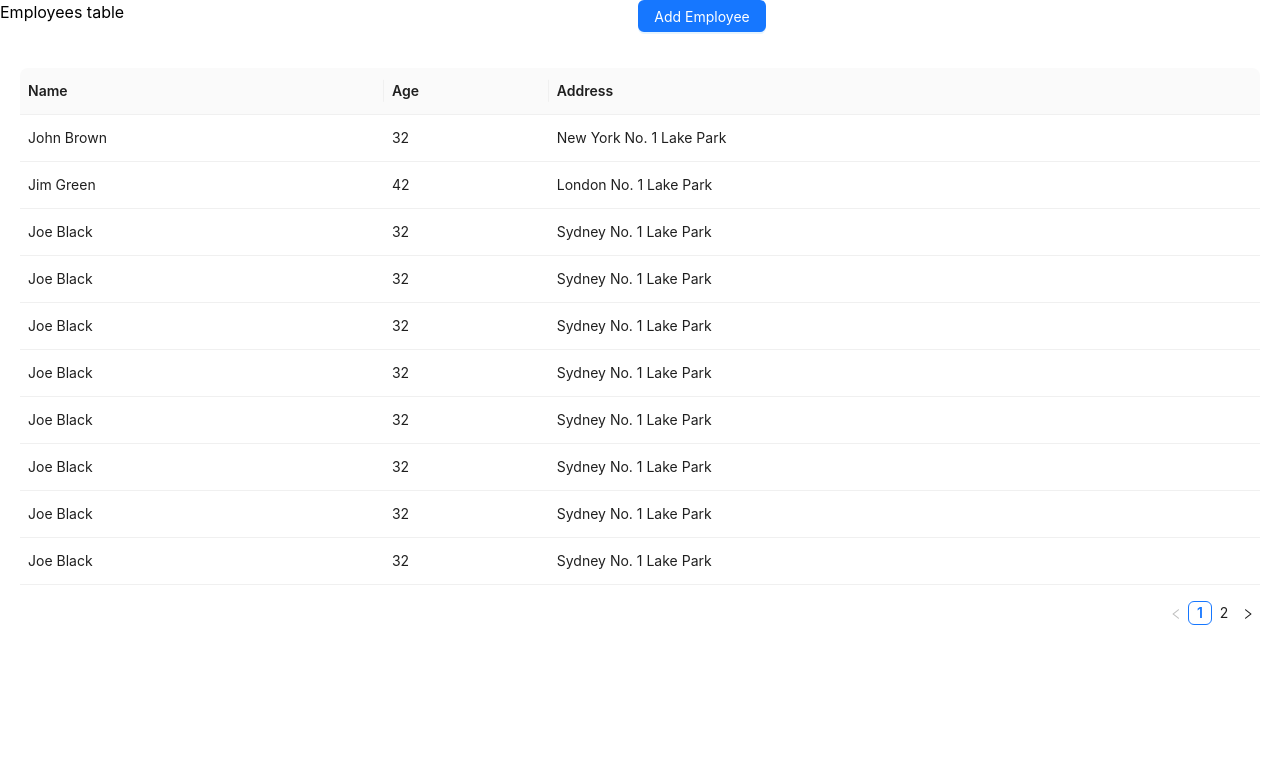
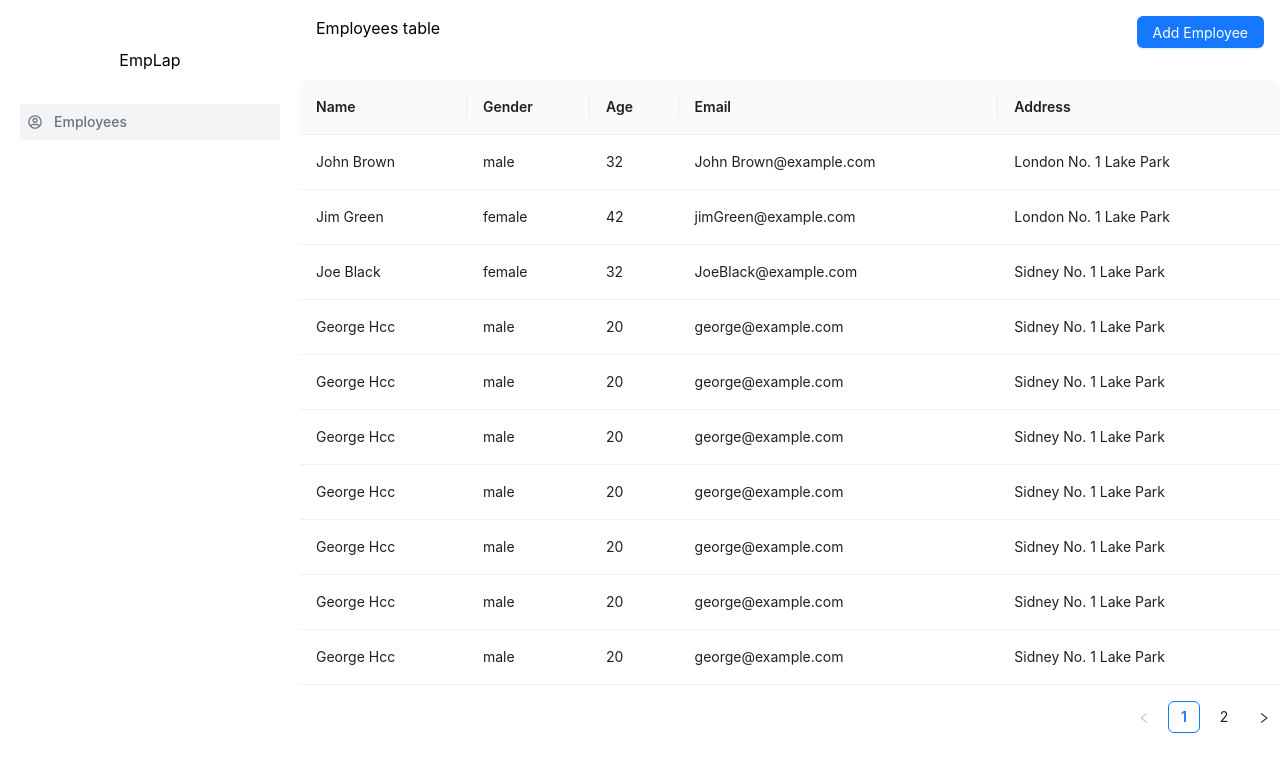
Before and after one commit to hyguette-murinda/restful_fe, a React (Create React App) app: page /employee in a window 1280 px wide. Shown: the top 772 px of the page. Built offline with nearby package versions, Linux system fonts and the light colour scheme.

Commit message:
almost done

```diff
--- a/package.json
+++ b/package.json
@@ -3,14 +3,19 @@
   "version": "0.1.0",
   "private": true,
   "dependencies": {
+    "@dnd-kit/core": "^6.1.0",
+    "@dnd-kit/modifiers": "^7.0.0",
+    "@dnd-kit/sortable": "^8.0.0",
     "@testing-library/jest-dom": "^5.17.0",
     "@testing-library/react": "^13.4.0",
     "@testing-library/user-event": "^13.5.0",
     "antd": "^5.18.0",
     "autoprefixer": "^10.4.19",
+    "dnd-kit": "^0.0.2",
     "postcss-cli": "^11.0.0",
     "react": "^18.3.1",
     "react-dom": "^18.3.1",
+    "react-icons": "^5.2.1",
     "react-router-dom": "^6.23.1",
     "react-scripts": "5.0.1",
     "tailwindcss": "^3.4.4",
--- a/src/components/EmployeeTable.jsx
+++ b/src/components/EmployeeTable.jsx
@@ -4,7 +4,7 @@ import AddModal from "./Modal";
 const EmployeeTable =() =>{
     return(
         <div>
-            <div className="flex justify-between">
+            <div className="flex justify-between m-4">
                 <h2>Employees table</h2>
                 <AddModal />
             </div>
--- a/src/components/Modal.jsx
+++ b/src/components/Modal.jsx
@@ -4,7 +4,7 @@ import EmployeeForm from './employeeForm';
 const AddModal = () => {
     const [open, setOpen] = useState(false);
   return (
-    <>
+    <div className='flex justify-end'>
       <Button type="primary" onClick={() => setOpen(true)}>
         Add Employee
       </Button>
@@ -18,7 +18,7 @@ const AddModal = () => {
       </Modal>
       <br />
       <br />
-    </>
+    </div>
   );
 };
 export default AddModal;
--- /dev/null
+++ b/src/components/SideBar.jsx
@@ -0,0 +1,42 @@
+import React from 'react';
+import { Link } from 'react-router-dom';
+import { AiFillAliwangwang } from "react-icons/ai";
+import { FaRegUserCircle } from "react-icons/fa";
+import { CiLogout } from "react-icons/ci";
+import { RxDashboard } from "react-icons/rx";
+
+
+
+const navigation = [
+
+    {
+      link: "/employee",
+      icon: <FaRegUserCircle />,
+      text: "Employees",
+      badge: null,
+    },
+
+  ];
+
+const SideBar = () => {
+  return <div style={{gridColumn:"1/2",gridRow:"1/3"}} className='flex items-center pt-[3rem]  flex-col  p-5'>
+     <h1>EmpLap</h1>
+    <div className="h-full  w-full flex items-center justify-center pt-8">
+    <ul className="space-y-2 font-medium  flex flex-col h-full w-full  justify-start ">
+        {
+            navigation.map((item,index) => {
+                  return (
+                     <li key={index} className=''>
+                           <Link to={item.link} className="flex items-center  p-2 text-gray-500 text-sm hover:bg-gray-200 bg-gray-100">
+                                 {item.icon}
+                              <span className="ml-3">{item.text}</span>
+                           </Link>
+                     </li>
+                  )
+            })
+        }
+      </ul>
+    </div>
+  </div>;
+};
+export default SideBar;
--- a/src/components/TableContent.jsx
+++ b/src/components/TableContent.jsx
@@ -1,109 +1,289 @@
-import React from 'react';
-import { Divider, Table } from 'antd';
-const columns = [
+import React, { createContext, useContext, useState } from 'react';
+import {
+  closestCenter,
+  DndContext,
+  DragOverlay,
+  PointerSensor,
+  useSensor,
+  useSensors,
+} from '@dnd-kit/core';
+import { restrictToHorizontalAxis } from '@dnd-kit/modifiers';
+import {
+  arrayMove,
+  horizontalListSortingStrategy,
+  SortableContext,
+  useSortable,
+} from '@dnd-kit/sortable';
+import { Table } from 'antd';
+const DragIndexContext = createContext({
+  active: -1,
+  over: -1,
+});
+const dragActiveStyle = (dragState, id) => {
+  const { active, over, direction } = dragState;
+  // drag active style
+  let style = {};
+  if (active && active === id) {
+    style = {
+      backgroundColor: 'gray',
+      opacity: 0.5,
+    };
+  }
+  // dragover dashed style
+  else if (over && id === over && active !== over) {
+    style =
+      direction === 'right'
+        ? {
+            borderRight: '1px dashed gray',
+          }
+        : {
+            borderLeft: '1px dashed gray',
+          };
+  }
+  return style;
+};
+const TableBodyCell = (props) => {
+  const dragState = useContext(DragIndexContext);
+  return (
+    <td
+      {...props}
+      style={{
+        ...props.style,
+        ...dragActiveStyle(dragState, props.id),
+      }}
+    />
+  );
+};
+const TableHeaderCell = (props) => {
+  const dragState = useContext(DragIndexContext);
+  const { attributes, listeners, setNodeRef, isDragging } = useSortable({
+    id: props.id,
+  });
+  const style = {
+    ...props.style,
+    cursor: 'move',
+    ...(isDragging
+      ? {
+          position: 'relative',
+          zIndex: 9999,
+          userSelect: 'none',
+        }
+      : {}),
+    ...dragActiveStyle(dragState, props.id),
+  };
+  return <th {...props} ref={setNodeRef} style={style} {...attributes} {...listeners} />;
+};
+const dataSource = [
+  {
+    key: '1',
+    name: 'John Brown',
+    gender: 'male',
+    age: 32,
+    email: 'John Brown@example.com',
+    address: 'London No. 1 Lake Park',
+  },
+  {
+    key: '2',
+    name: 'Jim Green',
+    gender: 'female',
+    age: 42,
+    email: 'jimGreen@example.com',
+    address: 'London No. 1 Lake Park',
+  },
+  {
+    key: '3',
+    name: 'Joe Black',
+    gender: 'female',
+    age: 32,
+    email: 'JoeBlack@example.com',
+    address: 'Sidney No. 1 Lake Park',
+  },
+  {
+    key: '4',
+    name: 'George Hcc',
+    gender: 'male',
+    age: 20,
+    email: 'george@example.com',
+    address: 'Sidney No. 1 Lake Park',
+  },
+  {
+    key: '5',
+    name: 'George Hcc',
+    gender: 'male',
+    age: 20,
+    email: 'george@example.com',
+    address: 'Sidney No. 1 Lake Park',
+  },
+  {
+    key: '6',
+    name: 'George Hcc',
+    gender: 'male',
+    age: 20,
+    email: 'george@example.com',
+    address: 'Sidney No. 1 Lake Park',
+  },
+  {
+    key: '7',
+    name: 'George Hcc',
+    gender: 'male',
+    age: 20,
+    email: 'george@example.com',
+    address: 'Sidney No. 1 Lake Park',
+  },
+  {
+    key: '8',
+    name: 'George Hcc',
+    gender: 'male',
+    age: 20,
+    email: 'george@example.com',
+    address: 'Sidney No. 1 Lake Park',
+  },
+  {
+    key: '9',
+    name: 'George Hcc',
+    gender: 'male',
+    age: 20,
+    email: 'george@example.com',
+    address: 'Sidney No. 1 Lake Park',
+  },
+  {
+    key: '10',
+    name: 'George Hcc',
+    gender: 'male',
+    age: 20,
+    email: 'george@example.com',
+    address: 'Sidney No. 1 Lake Park',
+  },
+  {
+    key: '11',
+    name: 'George Hcc',
+    gender: 'male',
+    age: 20,
+    email: 'george@example.com',
+    address: 'Sidney No. 1 Lake Park',
+  },
+  {
+    key: '12',
+    name: 'George Hcc',
+    gender: 'male',
+    age: 20,
+    email: 'george@example.com',
+    address: 'Sidney No. 1 Lake Park',
+  },
+  {
+    key: '13',
+    name: 'George Hcc',
+    gender: 'male',
+    age: 20,
+    email: 'george@example.com',
+    address: 'Sidney No. 1 Lake Park',
+  },
+];
+const baseColumns = [
   {
     title: 'Name',
     dataIndex: 'name',
+  },
+  {
+    title: 'Gender',
+    dataIndex: 'gender',
   },
   {
     title: 'Age',
     dataIndex: 'age',
   },
   {
+    title: 'Email',
+    dataIndex: 'email',
+  },
+  {
     title: 'Address',
     dataIndex: 'address',
   },
 ];
-const data = [
-  {
-    key: '1',
-    name: 'John Brown',
-    age: 32,
-    address: 'New York No. 1 Lake Park',
-  },
-  {
-    key: '2',
-    name: 'Jim Green',
-    age: 42,
-    address: 'London No. 1 Lake Park',
-  },
-  {
-    key: '3',
-    name: 'Joe Black',
-    age: 32,
-    address: 'Sydney No. 1 Lake Park',
-  },
-  {
-    key: '4',
-    name: 'Joe Black',
-    age: 32,
-    address: 'Sydney No. 1 Lake Park',
-  },
-  {
-    key: '5',
-    name: 'Joe Black',
-    age: 32,
-    address: 'Sydney No. 1 Lake Park',
-  },
-  {
-    key: '6',
-    name: 'Joe Black',
-    age: 32,
-    address: 'Sydney No. 1 Lake Park',
-  },
-  {
-    key: '7',
-    name: 'Joe Black',
-    age: 32,
-    address: 'Sydney No. 1 Lake Park',
-  },
-  {
-    key: '8',
-    name: 'Joe Black',
-    age: 32,
-    address: 'Sydney No. 1 Lake Park',
-  },
-  {
-    key: '9',
-    name: 'Joe Black',
-    age: 32,
-    address: 'Sydney No. 1 Lake Park',
-  },
-  {
-    key: '10',
-    name: 'Joe Black',
-    age: 32,
-    address: 'Sydney No. 1 Lake Park',
-  },
-  {
-    key: '11',
-    name: 'Joe Black',
-    age: 32,
-    address: 'Sydney No. 1 Lake Park',
-  },
-  {
-    key: '12',
-    name: 'Joe Black',
-    age: 32,
-    address: 'Sydney No. 1 Lake Park',
-  },
-  {
-    key: '13',
-    name: 'Joe Black',
-    age: 32,
-    address: 'Sydney No. 1 Lake Park',
-  },
-  {
-    key: '14',
-    name: 'Joe Black',
-    age: 15,
-    address: 'Sydney No. 1 Lake Park',
-  },
-
-];
-const TableContent = () => (
-  <div className='m-5'>
-    <Table columns={columns} dataSource={data} size="middle" />
-  </div>
-);
+const TableContent = () => {
+  const [dragIndex, setDragIndex] = useState({
+    active: -1,
+    over: -1,
+  });
+  const [columns, setColumns] = useState(() =>
+    baseColumns.map((column, i) => ({
+      ...column,
+      key: `${i}`,
+      onHeaderCell: () => ({
+        id: `${i}`,
+      }),
+      onCell: () => ({
+        id: `${i}`,
+      }),
+    })),
+  );
+  const sensors = useSensors(
+    useSensor(PointerSensor, {
+      activationConstraint: {
+        // https://docs.dndkit.com/api-documentation/sensors/pointer#activation-constraints
+        distance: 1,
+      },
+    }),
+  );
+  const onDragEnd = ({ active, over }) => {
+    if (active.id !== over?.id) {
+      setColumns((prevState) => {
+        const activeIndex = prevState.findIndex((i) => i.key === active?.id);
+        const overIndex = prevState.findIndex((i) => i.key === over?.id);
+        return arrayMove(prevState, activeIndex, overIndex);
+      });
+    }
+    setDragIndex({
+      active: -1,
+      over: -1,
+    });
+  };
+  const onDragOver = ({ active, over }) => {
+    const activeIndex = columns.findIndex((i) => i.key === active.id);
+    const overIndex = columns.findIndex((i) => i.key === over?.id);
+    setDragIndex({
+      active: active.id,
+      over: over?.id,
+      direction: overIndex > activeIndex ? 'right' : 'left',
+    });
+  };
+  return (
+    <DndContext
+      sensors={sensors}
+      modifiers={[restrictToHorizontalAxis]}
+      onDragEnd={onDragEnd}
+      onDragOver={onDragOver}
+      collisionDetection={closestCenter}
+    >
+      <SortableContext items={columns.map((i) => i.key)} strategy={horizontalListSortingStrategy}>
+        <DragIndexContext.Provider value={dragIndex}>
+          <Table
+            rowKey="key"
+            columns={columns}
+            dataSource={dataSource}
+            components={{
+              header: {
+                cell: TableHeaderCell,
+              },
+              body: {
+                cell: TableBodyCell,
+              },
+            }}
+          />
+        </DragIndexContext.Provider>
+      </SortableContext>
+      <DragOverlay>
+        <th
+          style={{
+            backgroundColor: 'gray',
+            padding: 16,
+          }}
+        >
+          {columns[columns.findIndex((i) => i.key === dragIndex.active)]?.title}
+        </th>
+      </DragOverlay>
+    </DndContext>
+  );
+};
 export default TableContent;
--- a/src/pages/Employee.jsx
+++ b/src/pages/Employee.jsx
@@ -1,9 +1,10 @@
 import React from "react";
-import TableContent from "../components/TableContent";
 import EmployeeTable from "../components/EmployeeTable";
+import SideBar from "../components/SideBar";
 export default function Employee (){
     return(
-        <div>
+        <div style={{gridTemplateColumns:"300px 1fr",gridTemplateRows:"80px 1fr"}} className='grid g h-screen '>
+            <SideBar />
             <EmployeeTable />
         </div>
     )
```
Also changed, not shown: 1 other file (tests, documents, lock files or other folders).
